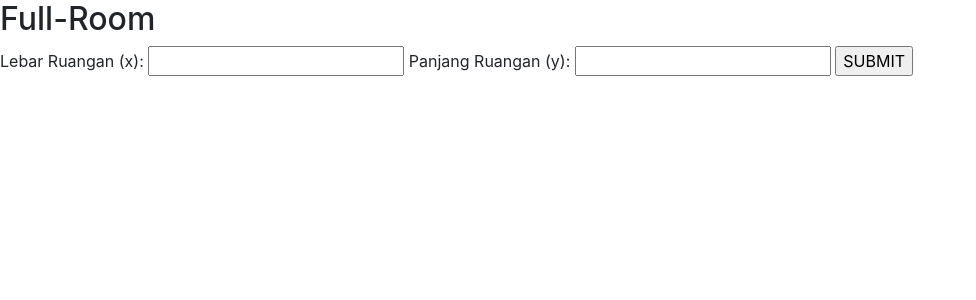
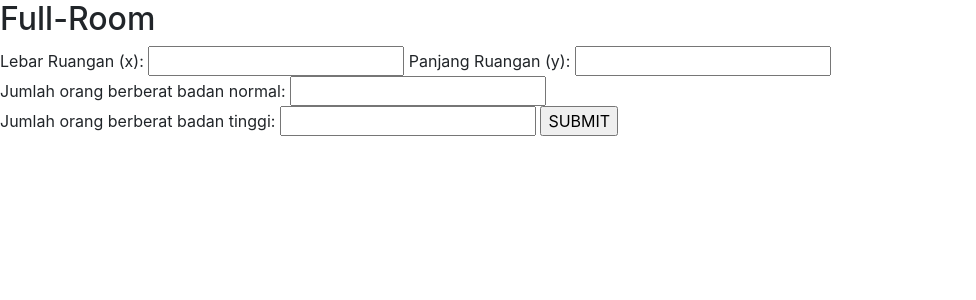
Before and after one commit to nugrahaa878/full-room, a Django app: page / in a window 1280 px wide. Shown: the top 300 px of the page, without its empty margins (0-976 px from the left). Run offline with Django 3.2, Linux system fonts and the light colour scheme; some libraries are stand-ins or nearby versions.

Commit message:
Add more necessary input fields

```diff
--- a/fullroom/fullroomapp/templates/index.html
+++ b/fullroom/fullroomapp/templates/index.html
@@ -12,7 +12,9 @@
     <h2>Full-Room</h2>
     <form method="POST">{% csrf_token %}
         Lebar Ruangan (x): <input type="text" name="x-width">
-        Panjang Ruangan (y): <input type="text" name="y-length">
+        Panjang Ruangan (y): <input type="text" name="y-length"><br>
+        Jumlah orang berberat badan normal: <input type="number" name="normal-weight"><br>
+        Jumlah orang berberat badan tinggi: <input type="number" name="heavy-weight">
         <input type="submit" value="SUBMIT">
     </form>
 </body>
```
